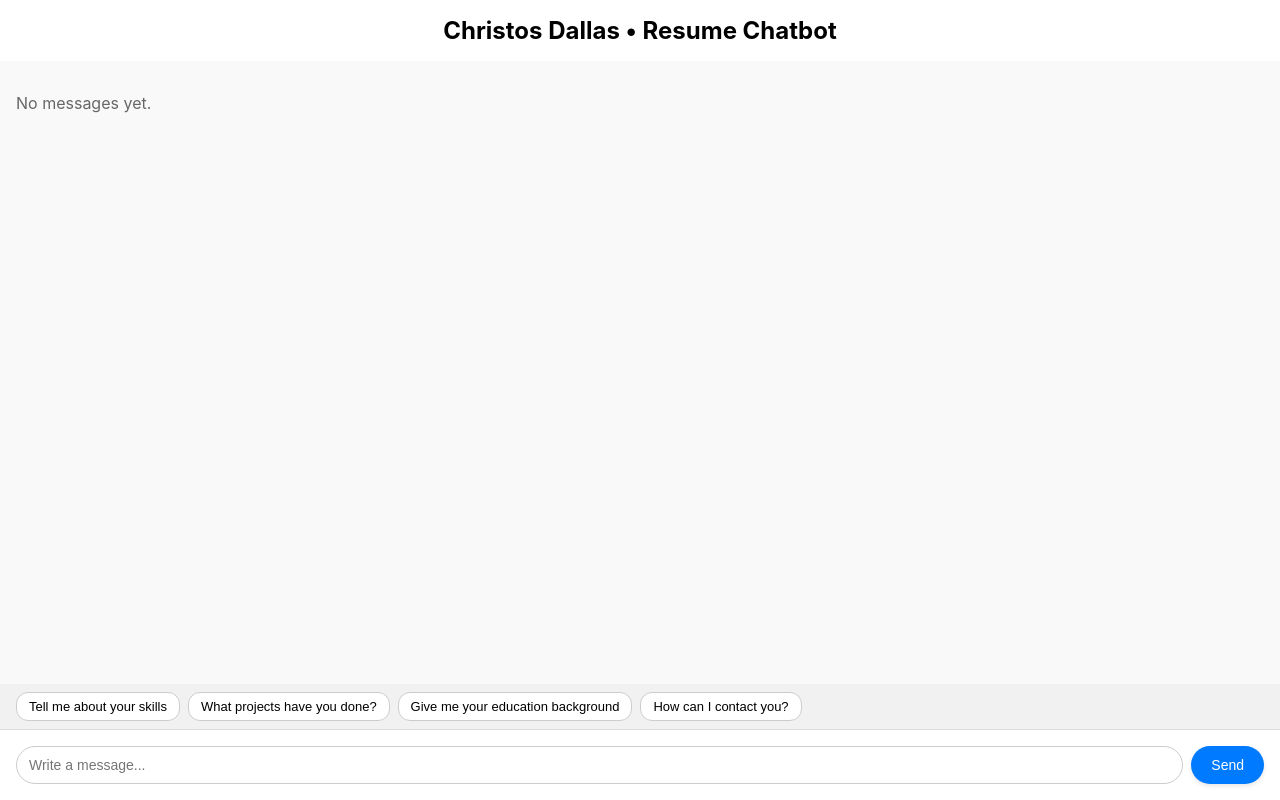
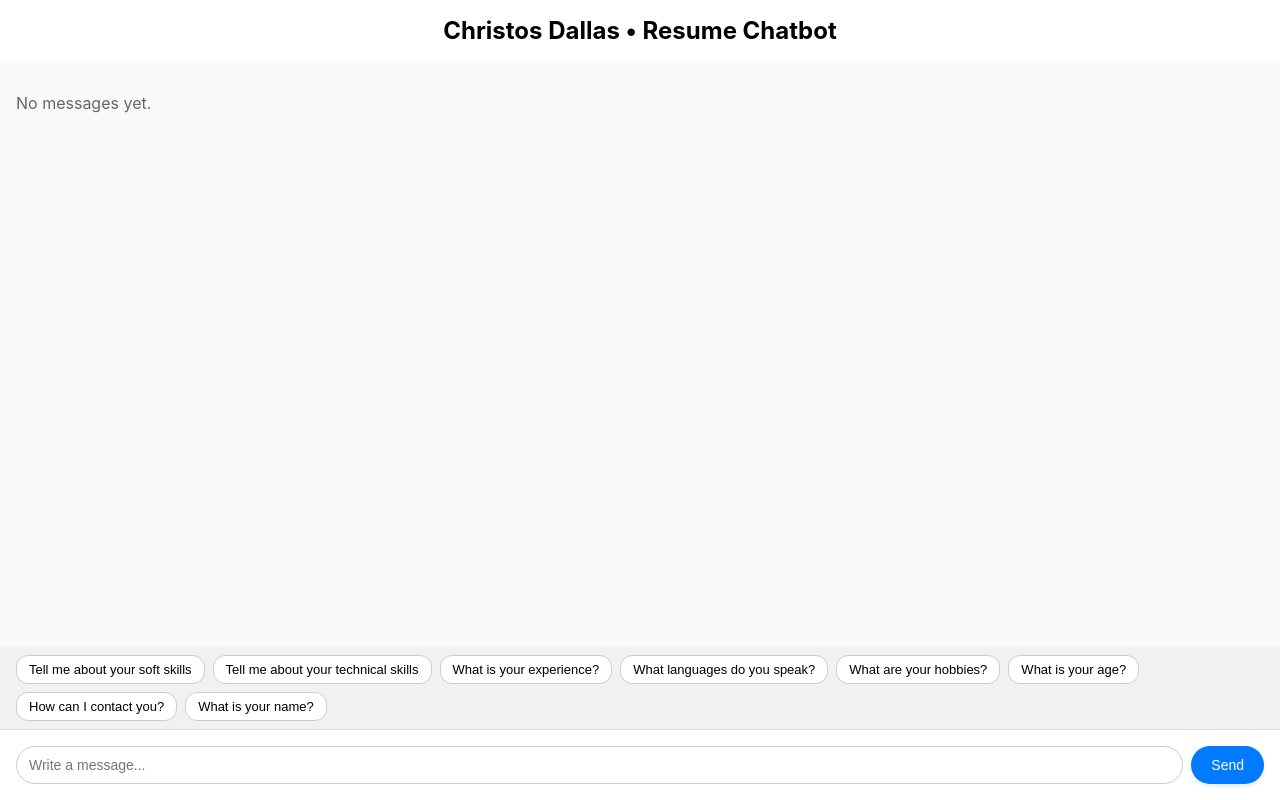
Before and after one commit to xdallas/resumeChatBot, a React (Create React App) app in the folder resume-chatbot-frontend/: page / in a window 1280 px wide. Built offline with nearby package versions, Linux system fonts and the light colour scheme; the HTML template or start-up script is replaced by a standard one.

Commit message:
Question fixing

```diff
--- a/resume-chatbot-frontend/src/App.js
+++ b/resume-chatbot-frontend/src/App.js
@@ -12,10 +12,14 @@ function App() {
 
 
   const sampleQuestions = [
-       "Tell me about your skills",
-       "What projects have you done?",
-       "Give me your education background",
-       "How can I contact you?"
+       "Tell me about your soft skills",
+       "Tell me about your technical skills",
+       "What is your experience?",
+       "What languages do you speak?",
+       "What are your hobbies?",
+       "What is your age?",
+       "How can I contact you?",
+       "What is your name?"
      ];
 
   const handleSend = async (text) => {
```
Also changed, not shown: resume-chatbot-frontend/src/index.css (line endings or trailing spaces), 1 other file (tests, documents, lock files or other folders).
